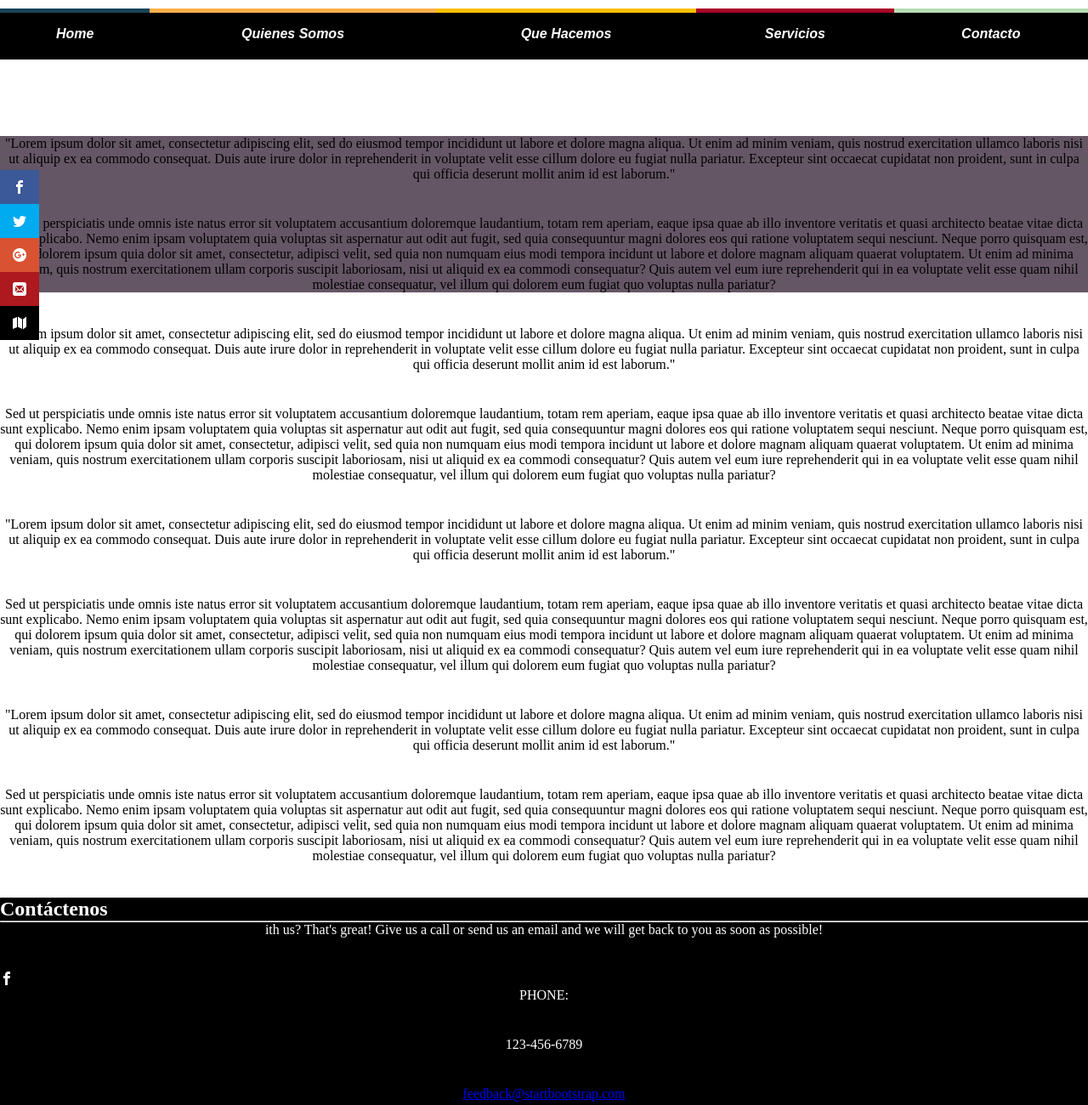
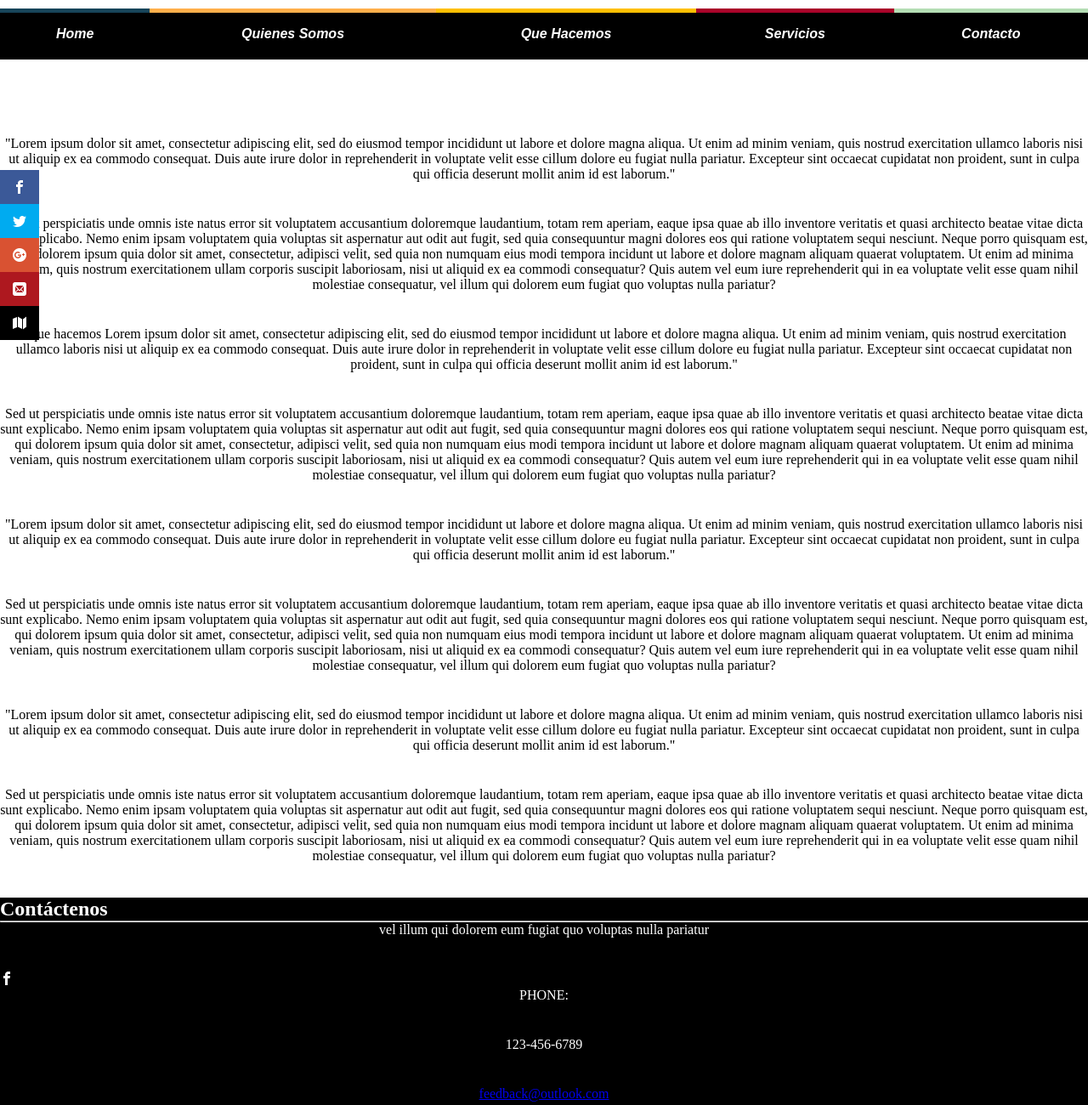
Before and after one commit to AurusReal/WebContable, a plain HTML site: page WebContable/index.html in a window 1280 px wide. Shown: the top 1300 px of the page at 85% size. Drawn offline with nearby package versions, Linux system fonts and the light colour scheme; files whose address does not match are found by name.

Commit message:
modificacion de estilos

```diff
--- a/WebContable/css/estilos.css
+++ b/WebContable/css/estilos.css
@@ -123,23 +123,18 @@
   text-align:  center;
   margin-bottom: 40px;
 }
-#foot{
-  text-align: center;
-  margin-bottom: 0px;
-}
+
 small{
   margin: 0 auto;
   font-style: oblique;
   font-family: fantasy;
 }
+h2{
+  align-items: flex-start;
+}
 
 /*body*/
-#about{
-  width: 100%;
-  eight: 80%;
-  max-width: 100%;
-  background: #655665;
-}
+
 /*footer*/
 
 footer{
@@ -148,9 +143,7 @@ footer{
   bottom: 0;
   background-color: #000;
 }
-
-
-
-
-
+#foot{
+  text-align: center;
+  margin-bottom: 0px;
 }
--- a/WebContable/index.html
+++ b/WebContable/index.html
@@ -33,8 +33,6 @@
             </ul>
           </nav>
         </div>
-
-
         <section id="about">
           <div>
             <p id="parrafo">"Lorem ipsum dolor sit amet, consectetur adipiscing elit, sed do eiusmod tempor incididunt ut labore et dolore
@@ -49,12 +47,11 @@
                   Ut enim ad minima veniam, quis nostrum exercitationem ullam corporis suscipit laboriosam, nisi ut aliquid ex ea
                   commodi consequatur? Quis autem vel eum iure reprehenderit qui in ea voluptate velit esse quam nihil molestiae
                   consequatur, vel illum qui dolorem eum fugiat quo voluptas nulla pariatur?</p>
-
           </div>
         </section>
         <section id="hacemos">
           <div>
-            <p id="parrafo">"Lorem ipsum dolor sit amet, consectetur adipiscing elit, sed do eiusmod tempor incididunt ut labore et dolore
+            <p id="parrafo">" que hacemos Lorem ipsum dolor sit amet, consectetur adipiscing elit, sed do eiusmod tempor incididunt ut labore et dolore
               magna aliqua. Ut enim ad minim veniam, quis nostrud exercitation ullamco laboris nisi ut aliquip ex ea commodo consequat.
               Duis aute irure dolor in reprehenderit in voluptate velit esse cillum dolore eu fugiat nulla pariatur.
               Excepteur sint occaecat cupidatat non proident, sunt in culpa qui officia deserunt mollit anim id est laborum."</p>
@@ -106,7 +103,7 @@
             <div>
                     <h2>Cont&aacute;ctenos</h2>
                     <hr>
-                    <p id="parrafo">ith us? That's great! Give us a call or send us an email and we will get back to you as soon as possible!</p>
+                    <p id="parrafo">vel illum qui dolorem eum fugiat quo voluptas nulla pariatur</p>
             </div>
             <div>
                     <i class="icon icon-facebook"></i>
@@ -115,7 +112,7 @@
             </div>
             <div>
                     <i></i>
-                    <p id="parrafo"><a href="mailto:your-email@your-domain.com">feedback@startbootstrap.com</a></p>
+                    <p id="parrafo"><a href="mailto:your-email@your-domain.com">feedback@outlook.com</a></p>
             </div>
           </div>
           <div class="footer2">
```
